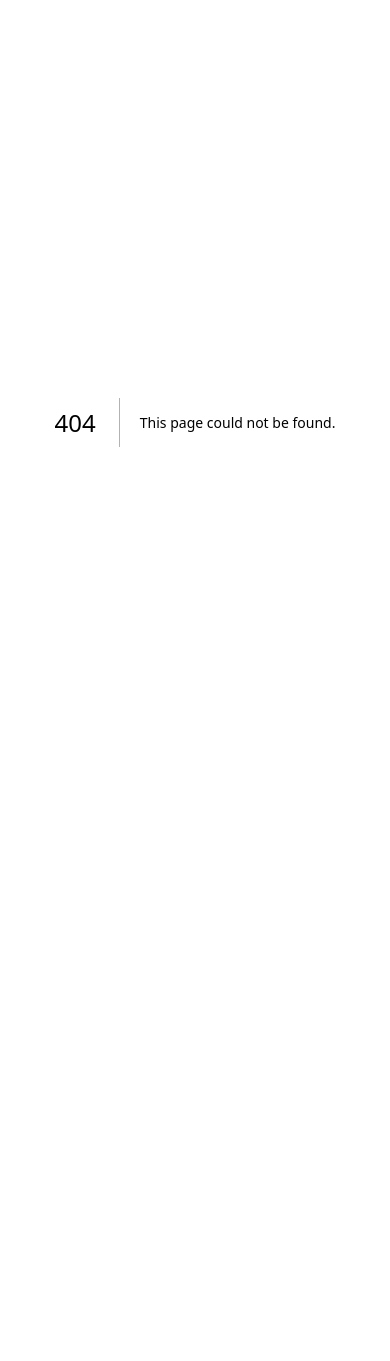
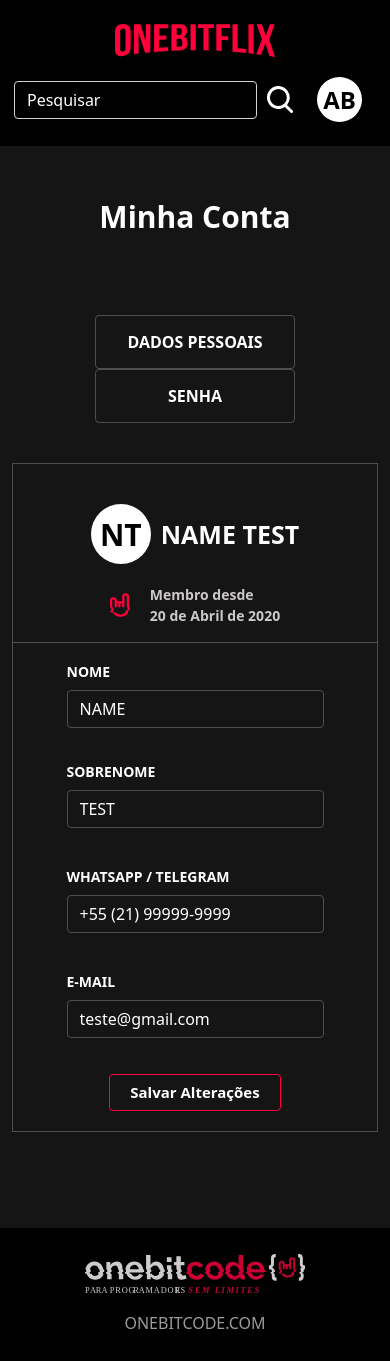
Before and after one commit to tbsantosDev/onebitflix-frontend, a Next.js app: page /profile in a window 390 px wide. Before the commit this address had no page. Before the commit the page ends 844 px from the top, so only its background shows below. Built offline with nearby package versions, Linux system fonts and the light colour scheme.

Commit message:
Criação dos elementos da pagina de informações de usuario, do seu estilo visual e também da sua responsividade

```diff
--- /dev/null
+++ b/src/components/profile/user/index.tsx
@@ -0,0 +1,86 @@
+/* eslint-disable @next/next/no-img-element */
+import styles from "../../../styles/profile.module.scss";
+import { Form, FormGroup, Label, Input, Button } from "reactstrap";
+
+const UserForm = function () {
+  return (
+    <>
+      <Form className={styles.form}>
+        <div className={styles.formName}>
+          <p className={styles.nameAbbreviation}>NT</p>
+          <p className={styles.userName}>NAME TEST</p>
+        </div>
+        <div className={styles.memberTime}>
+          <img
+            src="/profile/iconUserAccount.svg"
+            alt="iconProfile"
+            className={styles.memberTimeImg}
+          />
+          <p className={styles.memberTimeText}>
+            Membro desde <br /> 20 de Abril de 2020
+          </p>
+        </div>
+
+      <hr />
+      <div className={styles.inputFlexDiv}>
+        <FormGroup>
+          <Label className={styles.label} for="firstName">NOME</Label>
+          <Input
+            name="firstName"
+            type="text"
+            id="firstName"
+            placeHolder="Qual o seu primeiro nome?"
+            required
+            maxLength={20}
+            className={styles.inputFlex}
+            value={"Name"}
+          />
+        </FormGroup>
+        <FormGroup>
+          <Label className={styles.label} for="lastName">SOBRENOME</Label>
+          <Input
+            name="lastName"
+            type="text"
+            id="lastName"
+            placeHolder="Qual o seu sobrenome?"
+            required
+            maxLength={20}
+            className={styles.inputFlex}
+            value={"test"}
+          />
+        </FormGroup>
+      </div>
+      <div className={styles.inputNormalDiv}>
+      <FormGroup>
+        <Label className={styles.label} for="phone">WHATSAPP / TELEGRAM</Label>
+        <Input
+          name="phone"
+          type="tel"
+          id="phone"
+          placeHolder="(xx) 9xxxx-xxxx"
+          required
+          className={styles.input}
+          value={"+55 (21) 99999-9999"}
+        />
+      </FormGroup>
+      <FormGroup>
+        <Label className={styles.label} for="email">E-MAIL</Label>
+        <Input
+          name="email"
+          type="email"
+          id="email"
+          placeHolder="Coloque o seu e-mail"
+          required
+          className={styles.input}
+          value={"teste@gmail.com"}
+        />
+      </FormGroup>
+
+      <Button className={styles.formBtn} outline type="submit">Salvar Alterações</Button>
+      </div>
+      </Form>
+    </>
+  );
+};
+
+export default UserForm;
--- /dev/null
+++ b/src/pages/profile.tsx
@@ -0,0 +1,39 @@
+import Head from "next/head";
+import styles from "../styles/profile.module.scss";
+import UserForm from "@/components/profile/user";
+import HeaderAuth from "@/components/common/headerAuth";
+import Footer from "@/components/common/footer";
+import { Container, Row, Col, Button } from "reactstrap";
+
+const UserInfo = function () {
+  return (
+    <>
+      <Head>
+        <title>Onebitflix - Meus dados</title>
+        <link rel="shortcut icon" href="/favicon.svg" type="image/x-icon" />
+      </Head>
+      <main>
+        <div className={styles.header}>
+        <HeaderAuth />
+        </div>
+        <Container className="py-5">
+          <p className={styles.title}>Minha Conta</p>
+          <Row className="pt-3 pb-5">
+            <Col className={styles.btnColumn} md={4}>
+                <Button className={styles.renderForm}>DADOS PESSOAIS</Button>
+                <Button className={styles.renderForm}>SENHA</Button>
+            </Col>
+            <Col >
+              <UserForm />
+            </Col>
+          </Row>
+        </Container>
+        <div className={styles.footer}>
+        <Footer />
+        </div>
+      </main>
+    </>
+  );
+};
+
+export default UserInfo;
--- /dev/null
+++ b/src/styles/profile.module.scss
@@ -0,0 +1,154 @@
+@import "../styles/colors.module.scss";
+.header {
+    background-color: black;
+}
+.form {
+    border: 1px solid $darkGray;
+    padding: 20px 0px;
+    max-width: 100%;
+}
+.formName {
+    display: flex;
+    align-items: center;
+    justify-content: center;
+    gap: 10px;
+    width: 80%;
+    margin: 20px auto;
+    text-transform: uppercase;
+}
+.nameAbbreviation {
+    font-size: 40px;
+    font-weight: bold;
+    min-height: 70px;
+    min-width: 70px;
+    background-color: white;
+    color: black;
+    border-radius: 50%;
+    display: flex;
+    justify-content: center;
+    align-items: center;
+}
+.userName {
+    font-size: 30px;
+    font-weight: bold;
+}
+.memberTime {
+    display: flex;
+    justify-content: center;
+    gap: 20px;
+}
+.memberTimeText {
+    font-size: 14px;
+    font-weight: bold;
+    color: $lightGray;
+}
+.memberTimeImg {
+    width: 20px;
+}
+.label {
+    font-size: 14px;
+    font-weight: bold;
+}
+.inputFlexDiv {
+    display: flex;
+    flex-wrap: wrap;
+    justify-content: center;
+    gap: 50px;
+}
+.inputFlex {
+    width: 250px;
+    background-color: transparent;
+    border: 1px solid $darkGray;
+    color: white;
+    text-transform: uppercase;
+    &::placeholder {
+        color: $lightGray;
+    }
+    &:focus {
+        box-shadow: none;
+        border-color: $lightRed;
+        color: white;
+        background-color: transparent;
+    }
+}
+.inputNormalDiv {
+    display: flex;
+    flex-direction: column;
+    align-items: center;
+    margin-top: 20px;
+    gap: 20px;
+}
+.input {
+    @extend .inputFlex;
+    text-transform: lowercase;
+    width: 550px;
+}
+.formBtn {
+    border-color: $lightRed;
+    text-align: center;
+    color: white;
+    font-weight: bold;
+    font-size: 15px;
+    padding: 6px 20px;
+    &:hover {
+        border-color: $darkRed;
+        background-color: transparent;
+        color: $lightGray;
+    }
+}
+.title {
+    font-size: 45px;
+    font-weight: bold;
+    padding-bottom: 50px;
+}
+.renderForm {
+    display: block;
+    width: 200px;
+    border: 1px solid $darkGray;
+    background-color: transparent;
+    font-weight: bold;
+    margin: 0 auto;
+    padding: 14px 0px;
+    &:hover {
+        background-color: transparent;
+        border-color: $lightRed;
+        color: $lightGray;
+    }
+}
+.footer {
+    background-color: black;
+}
+@media (max-width: 991px) {
+    .title {
+        text-align: center;
+    }
+    .btnColumn {
+        width: 100%;
+        margin-bottom: 40px;
+    }
+}
+@media (max-width: 767px) {
+    .inputFlexDiv {
+        gap: 15px;
+    }
+    .inputFlex {
+        width: 400px;
+    }
+}
+@media (max-width: 460px) {
+    .title {
+        font-size: 30px;
+        margin-bottom: 10px;
+    }
+    .nameAbbreviation {
+        font-size: 30px;
+        min-height: 60px;
+        min-width: 60px;
+    }
+    .userName {
+        font-size: 25px;
+    }
+    .inputFlex {
+        width: 100%;
+    }
+}
```
